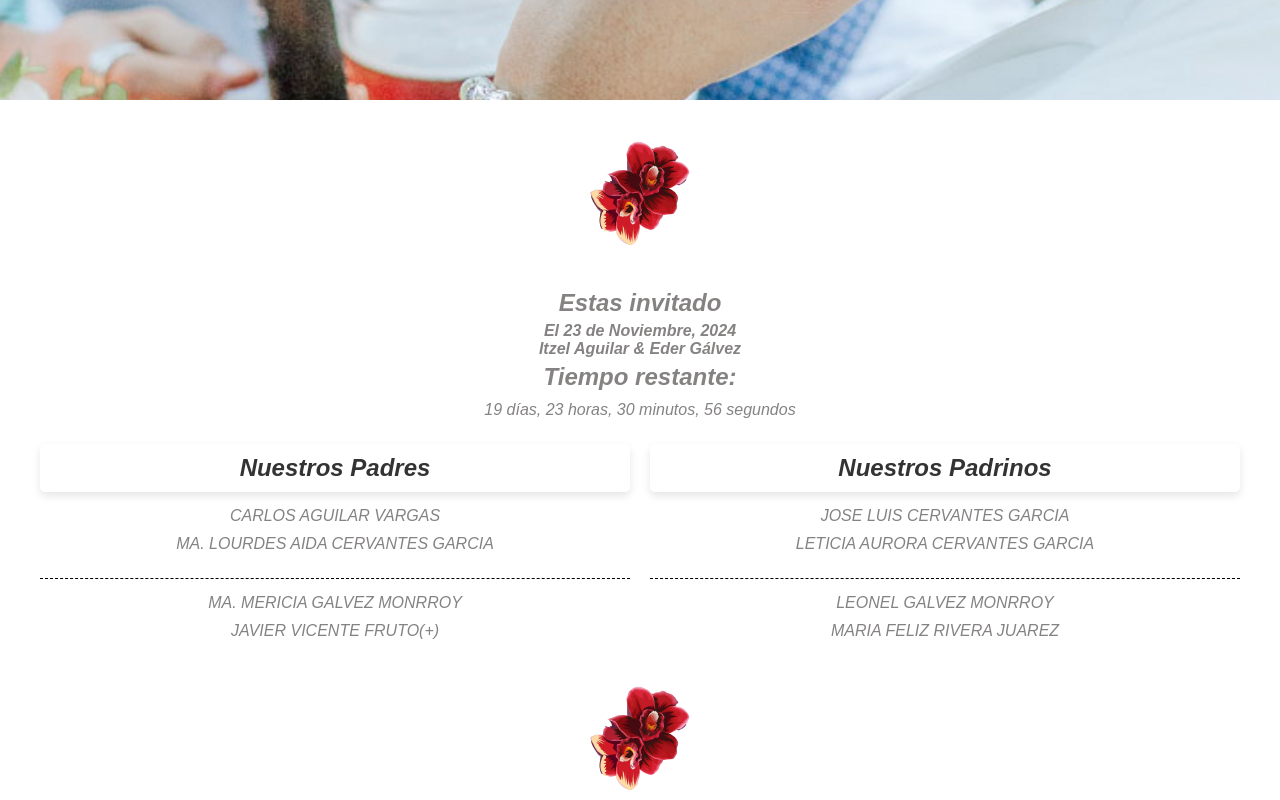
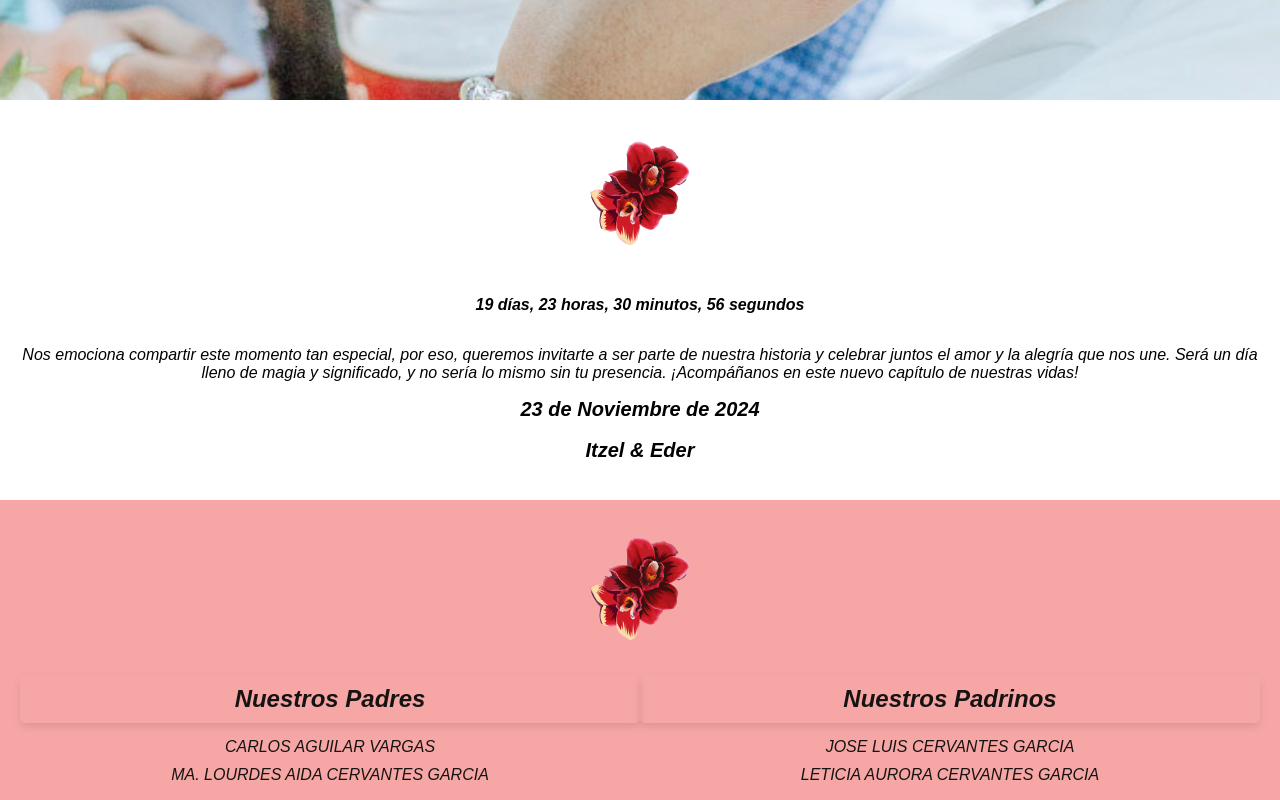
Before and after one commit to umiphos/itzel-eder, a React (Create React App) app: page / in a window 1280 px wide. Shown: the part 1100-1900 px from the top of the page. Built offline with nearby package versions, Linux system fonts and the light colour scheme.

Commit message:
RENAME: rename several files and css classes

```diff
--- a/src/components/home/DateCountdown.js
+++ b/src/components/home/DateCountdown.js
@@ -61,17 +61,18 @@ function DateCountdownPage({ targetDate }) {
   }
 
   return (
-<section className="invite-section">
-  <div className="content-container">
-    <img src='/icons/flowers_division.png' alt="Icono de flores" className="icon-image"/>
-    <h2>Estas invitado</h2>
-    <b>El 23 de Noviembre, 2024</b>
+<section className="countdown-section">
+  <div className="countdown-container">
+    <img src='/icons/flowers_division.png' alt="Icono de flores" className="countdown-icon-image"/>
+    <strong>
+      <p>{timeRemaining.days} días, {timeRemaining.hours} horas, {timeRemaining.minutes} minutos, {timeRemaining.seconds} segundos</p>
+    </strong>
+    <p>Nos emociona compartir este momento tan especial, por eso, queremos invitarte a ser parte de nuestra historia y celebrar juntos el amor y la alegría que nos une. Será un día lleno de magia y significado, y no sería lo mismo sin tu presencia. ¡Acompáñanos en este nuevo capítulo de nuestras vidas!</p>
+    <b>23 de Noviembre de 2024</b>
     <br />
-    <b>Itzel Aguilar &amp; Eder Gálvez</b>
+    <b>Itzel &amp; Eder</b>
     <br />
   </div>
-  <h2>Tiempo restante:</h2>
-  <p>{timeRemaining.days} días, {timeRemaining.hours} horas, {timeRemaining.minutes} minutos, {timeRemaining.seconds} segundos</p>
 </section>
 );}
 
--- a/src/components/home/Guidelines.js
+++ b/src/components/home/Guidelines.js
@@ -7,7 +7,7 @@ function Guidelines() {
   <img src='/icons/flowers_division.png' alt="Icono de flores" className="icon-image"/>
     <h3>IMPORTANTE</h3>
     <p>Nuestra celebración sera un evento exclusivo para adultos, es decir que <strong>NO HABRÁ NIÑOS.</strong></p>
-    <p>El código de vestimenta será <strong>FORMAL</strong>, ayudanos a reflejar el estilo y la atmósfera que queremos crear.</p>
+    <p>El código de vestimenta será <strong>FORMAL</strong>, ayúdanos a reflejar el estilo y la atmósfera que queremos crear.</p>
       <img src='/icons/dress_code.jpg' alt="Código de vestimenta" class="guidelines-background-image" />
   </div>
 </section>
--- a/src/components/home/VIPGuests.js
+++ b/src/components/home/VIPGuests.js
@@ -2,25 +2,28 @@ import React from 'react';
 
 function VIPGuests() {
   return (
-<section class="section">
-  <div class="columns-container">
-    <div class="column">
+<section class="vip-section">
+<div className='vip-container'>
+    <img src='/icons/flowers_division.png' alt="Icono de flores" className="vip-icon-image"/>
+  </div>
+  <div class="vip-columns-container">
+    <div class="vip-column">
       <h3>Nuestros Padres</h3>
       <ul>
         <li>CARLOS AGUILAR VARGAS</li>
         <li>MA. LOURDES AIDA CERVANTES GARCIA</li>
-        <li class="divider-line"></li>
+        <li class="vip-divider-line"></li>
         <li>MA. MERICIA GALVEZ MONRROY</li>
         <li>JAVIER VICENTE FRUTO(+)</li>
       </ul>
     </div>
 
-    <div class="column">
+    <div class="vip-column">
       <h3>Nuestros Padrinos</h3>
       <ul>
         <li>JOSE LUIS CERVANTES GARCIA</li>
         <li>LETICIA AURORA CERVANTES GARCIA</li>
-        <li class="divider-line"></li>
+        <li class="vip-divider-line"></li>
         <li>LEONEL GALVEZ MONRROY</li>
         <li>MARIA FELIZ RIVERA JUAREZ</li>
       </ul>
--- a/src/styles.css
+++ b/src/styles.css
@@ -5,7 +5,7 @@
 body {
   font-family: 'AlisabelaBrushley', sans-serif;
   font-style: italic;
-  color: #858282;
+  color: #000;
 }
 
 h3 {
@@ -30,7 +30,6 @@ ul li {
 }
 
 a {
-  color: #007bff;
   text-decoration: none;
   font-weight: bold;
 }
@@ -45,8 +44,6 @@ a:hover {
 /* ============================= */
 
 header {
-  background-color: #333;
-  color: #fff;
   display: flex;
   justify-content: space-between;
   align-items: center;
@@ -93,8 +90,20 @@ header {
 
 .countdown-section {
   display: flex;
+  flex-direction: column;
   align-items: center;
-  gap: 20px;
+  text-align: center;
+  padding: 20px;
+}
+
+.countdown-container {
+  display: flex;
+  flex-direction: column;
+  align-items: center;
+}
+
+.countdown-container b {
+  font-size: 20px;
 }
 
 .image-section {
@@ -102,11 +111,10 @@ header {
   border-radius: 8px;
 }
 
-.absolute-center {
-  top: 50%;
-  left: 50%;
-  width: 200px;
+.countdown-icon-image {
+  width: 150px;
   height: auto;
+  margin-bottom: 10px;
 }
 
 /* ============================= */
@@ -167,45 +175,65 @@ header {
 /* ============================= */
 
 .vip-section {
-  width: 100%;
+  display: flex;
+  flex-direction: column;
+  align-items: center;
+  text-align: center;
   padding: 20px;
+  background-color: #f04f4f81;
+  color: #161412;
+  padding-top: 15px;
+  height: 600px;
+
 }
 
-.columns-container {
+.vip-container {
+  display: flex;
+  flex-direction: column;
+  align-items: center;
+}
+
+.vip-columns-container {
   display: flex;
   justify-content: space-between;
-  gap: 20px;
   width: 100%;
-  max-width: 1200px;
-  margin: 0 auto;
+  align-items: center;
 }
 
-.column {
+
+.vip-column {
   flex: 1;
   width: 50%;
   text-align: center;
 }
 
-.column h3 {
+.vip-column h3 {
   font-size: 1.5rem;
   margin-bottom: 10px;
+  color: #161412;
 }
 
-.column ul {
+.vip-column ul {
   list-style: none;
   padding: 0;
   margin: 0;
 }
 
-.column li {
+.vip-column li {
   font-size: 1rem;
   padding: 5px 0;
   word-wrap: break-word;
 }
 
-.divider-line {
+.vip-divider-line {
   border-bottom: 1px dashed #000;
   margin: 10px 0;
+}
+
+.vip-icon-image {
+  width: 150px;
+  height: auto;
+  margin-bottom: 10px;
 }
 
 /* ============================= */
@@ -289,13 +317,11 @@ header {
 
 .columns-container-gift h2 {
   font-size: 2rem;
-  color: #333;
   margin-bottom: 20px;
 }
 
 .columns-container-gift h3 {
   font-size: 1.5rem;
-  color: #333;
   margin-bottom: 10px;
 }
 
```
Also changed, not shown: src/fonts/AlisabelaBrushleyItalic.ttf (renamed from src/fonts/AlisabelaBrushley Italic.ttf).
